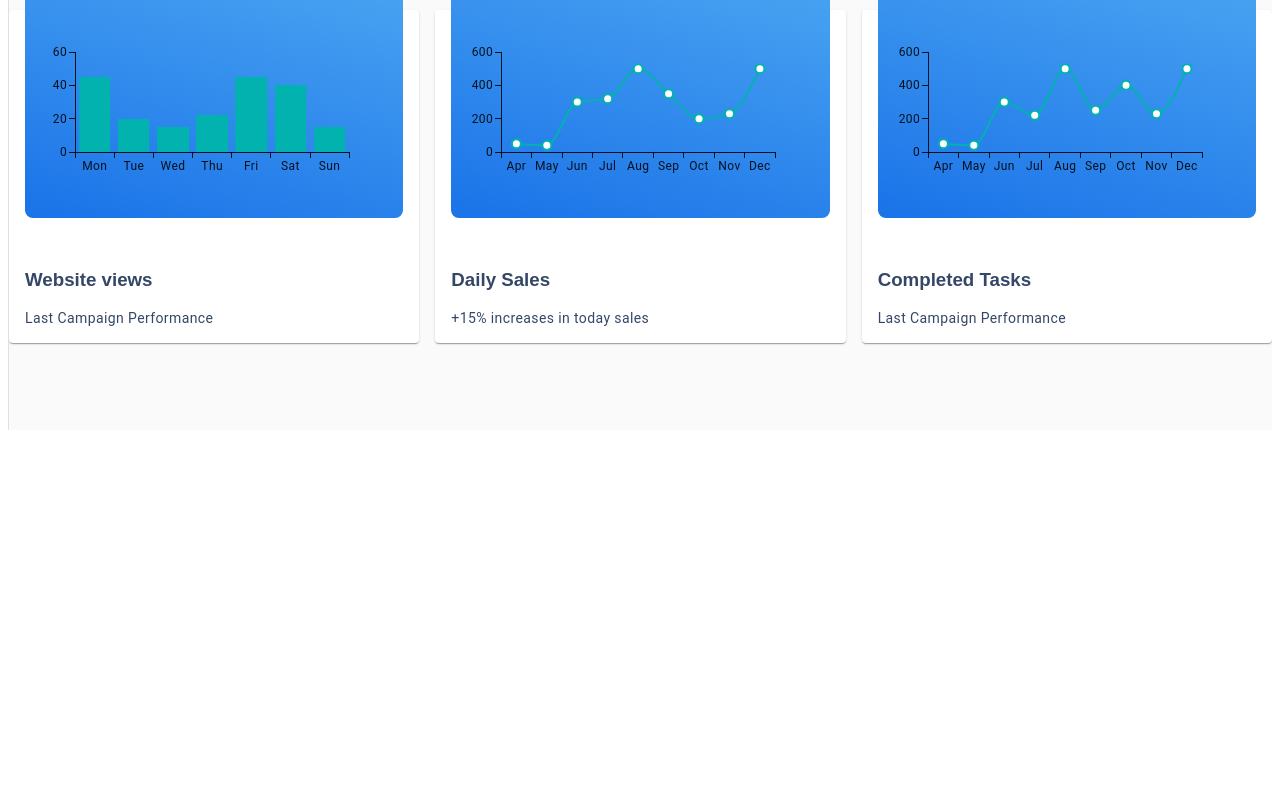
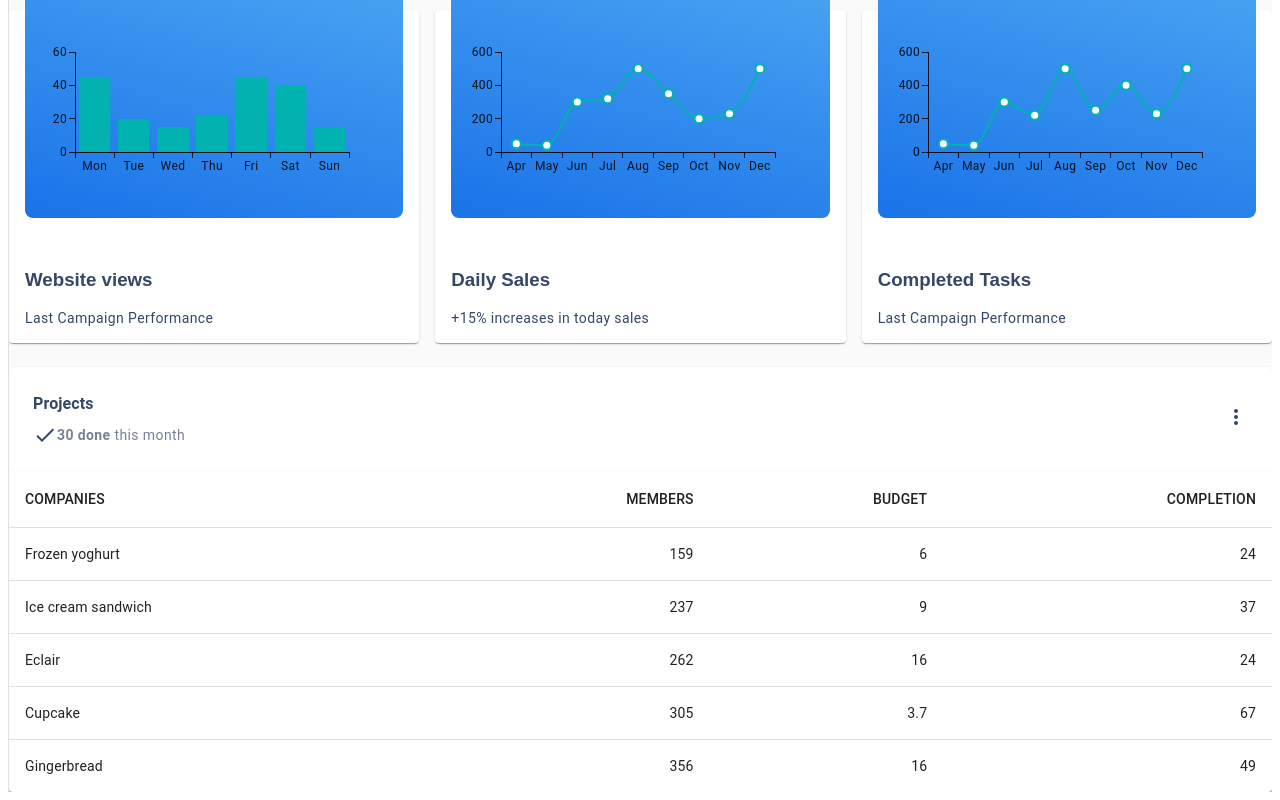
Before and after one commit to manishaverma15/react-admin-panel, a React (Create React App) app: page /dashboard in a window 1280 px wide. Shown: the part 298-1098 px from the top of the page. Before the commit the page ends 800 px from the top, so only its background shows below. Built offline with nearby package versions, Linux system fonts and the light colour scheme; what miragejs would draw is missing.

Commit message:
fix: project table created and added on dashboard

```diff
--- a/src/components/CustomDrawer/customDrawer.tsx
+++ b/src/components/CustomDrawer/customDrawer.tsx
@@ -21,7 +21,6 @@ const drawerWidth = 240;
 const useStyles = makeStyles((theme) => ({
   root: {
     flexGrow: 1,
-    height: '90vh',
     zIndex: 1,
     overflow: 'hidden',
     position: 'relative',
--- a/src/components/Dashboard/dashBoard.tsx
+++ b/src/components/Dashboard/dashBoard.tsx
@@ -1,14 +1,16 @@
 import React from 'react';
+import './styles.css';
 import { Box } from '@mui/material';
-import './styles.css';
 import { CustomCards } from '../CustomCards/customCards';
 import { CustomChartsCards } from '../CustomChartsCards/customChartsCards';
+import { ProjectTable } from '../ProjectTable/projectTable';
 
 export const DashBoardScreen = () => {
   return (
     <Box>
       <CustomCards />
       <CustomChartsCards/>
+      <ProjectTable />
     </Box>
   )
 }
--- /dev/null
+++ b/src/components/ProjectTable/projectTable.css
@@ -0,0 +1,98 @@
+.grid_container {
+  box-sizing: border-box;
+  display: flex;
+  flex-flow: wrap;
+  margin-top: -24px;
+  width: calc(100% + 24px);
+  margin-left: -24px;
+}
+
+.project_grid_item {
+  padding-left: 24px;
+  padding-top: 24px;
+}
+
+.table_paper {
+  color: rgba(0, 0, 0, 0.87);
+  transition: 'box-shadow' 300ms cubic-bezier(0.4, 0, 0.2, 1) 0ms;
+  display: flex;
+  flex-direction: column;
+  position: relative;
+  min-width: 0px;
+  overflow-wrap: break-word;
+  background-color: rgb(255, 255, 255);
+  background-clip: border-box;
+  border: 0px solid rgba(0, 0, 0, 0.125);
+  border-radius: 0.75rem;
+  overflow: visible;
+}
+
+.table_heading {
+  display: flex;
+  -webkit-box-pack: justify;
+  justify-content: space-between;
+  -webkit-box-align: center;
+  align-items: center;
+  padding: 24px;
+  opacity: 1;
+  background: transparent;
+  color: rgb(52, 71, 103);
+  box-shadow: none;
+}
+
+.main_heading {
+  margin: 0px 0px 0.35em;
+  font-size: 1rem;
+  line-height: 1.625;
+  font-family: 'Roboto', Helvetica, Arial, sans-serif;
+  font-weight: 700;
+  letter-spacing: 0.0075em;
+  opacity: 1;
+  text-transform: none;
+  vertical-align: unset;
+  text-decoration: none;
+  color: rgb(52, 71, 103);
+}
+
+.sub_heading {
+  display: flex;
+  -webkit-box-align: center;
+  align-items: center;
+  line-height: 0;
+  opacity: 1;
+  background: transparent;
+  color: rgb(52, 71, 103);
+  box-shadow: none;
+}
+
+.projects_done {
+  margin: 0px;
+  font-family: 'Roboto', Helvetica, Arial, sans-serif;
+  font-size: 0.875rem;
+  line-height: 1.5;
+  letter-spacing: 0.02857em;
+  opacity: 1;
+  text-transform: none;
+  vertical-align: unset;
+  text-decoration: none;
+  color: rgb(123, 128, 154);
+  font-weight: 400;
+}
+
+.table_row {
+  width: 45%;
+  padding: 12px 24px;
+  opacity: 1;
+  background: transparent;
+  color: rgb(52, 71, 103);
+  box-shadow: none;
+  border-bottom: 0.0625rem solid rgb(240, 242, 245);
+}
+
+@media screen and (min-width: 992px) {
+  .project_grid_item {
+    flex-basis: 66.6667%;
+    flex-grow: 0;
+    max-width: 66.6667%;
+  }
+}
--- /dev/null
+++ b/src/components/ProjectTable/projectTable.tsx
@@ -0,0 +1,95 @@
+import React from 'react';
+import { Box, Grid, Paper } from '@mui/material';
+import './projectTable.css';
+import Table from '@mui/material/Table';
+import TableBody from '@mui/material/TableBody';
+import TableCell from '@mui/material/TableCell';
+import TableContainer from '@mui/material/TableContainer';
+import TableHead from '@mui/material/TableHead';
+import TableRow from '@mui/material/TableRow';
+import DoneIcon from '@mui/icons-material/Done';
+import MoreVertIcon from '@mui/icons-material/MoreVert';
+
+function createData(
+  name: string,
+  calories: number,
+  fat: number,
+  carbs: number,
+  protein: number,
+) {
+  return { name, calories, fat, carbs, protein };
+}
+
+function projectData(
+  companieName: string,
+  companyMembers: string,
+  budget: number,
+  completion: string
+) {
+  return { companieName, companyMembers, budget, completion }
+}
+
+
+const rows = [
+  createData('Frozen yoghurt', 159, 6.0, 24, 4.0),
+  createData('Ice cream sandwich', 237, 9.0, 37, 4.3),
+  createData('Eclair', 262, 16.0, 24, 6.0),
+  createData('Cupcake', 305, 3.7, 67, 4.3),
+  createData('Gingerbread', 356, 16.0, 49, 3.9),
+];
+
+const projectRows = [
+  // projectData()
+]
+
+export const ProjectTable = () => {
+  return (
+    <Box>
+      <Grid container spacing={3} className='grid_container'>
+        <Grid item xs={12} className='project_grid_item'>
+          <Paper className='table_paper'>
+            <Box className='table_heading'>
+              <Box>
+                <h6 className='main_heading'>Projects</h6>
+                <Box className='sub_heading'>
+                  <span><DoneIcon /></span>
+                  <span className='projects_done'> <strong>30 done </strong>this month</span>
+                </Box>
+              </Box>
+              <Box>
+                <MoreVertIcon />
+              </Box>
+            </Box>
+            <TableContainer component={Paper}>
+              <Table sx={{ minWidth: 650 }} aria-label="simple table">
+                <TableHead >
+                  <TableRow>
+                    <TableCell className='table_cell'>COMPANIES</TableCell>
+                    <TableCell className='table_cell' align="right">MEMBERS</TableCell>
+                    <TableCell className='table_cell' align="right">BUDGET</TableCell>
+                    <TableCell className='table_cell' align="right">COMPLETION</TableCell>
+                  </TableRow>
+                </TableHead>
+                <TableBody>
+                  {rows.map((row) => (
+                    <TableRow
+                      key={row.name}
+                      sx={{ '&:last-child td, &:last-child th': { border: 0 } }}
+                    >
+                      <TableCell component="th" scope="row">
+                        {row.name}
+                      </TableCell>
+                      <TableCell align="right">{row.calories}</TableCell>
+                      <TableCell align="right">{row.fat}</TableCell>
+                      <TableCell align="right">{row.carbs}</TableCell>
+                    </TableRow>
+                  ))}
+                </TableBody>
+              </Table>
+            </TableContainer>
+          </Paper>
+        </Grid>
+      </Grid>
+    </Box>
+  )
+}
```
